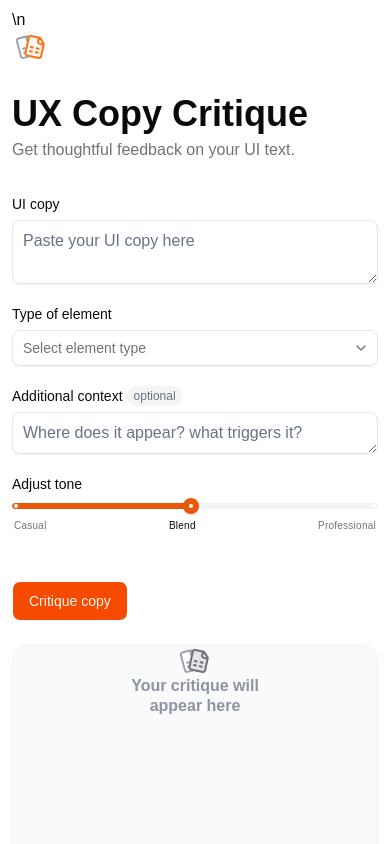
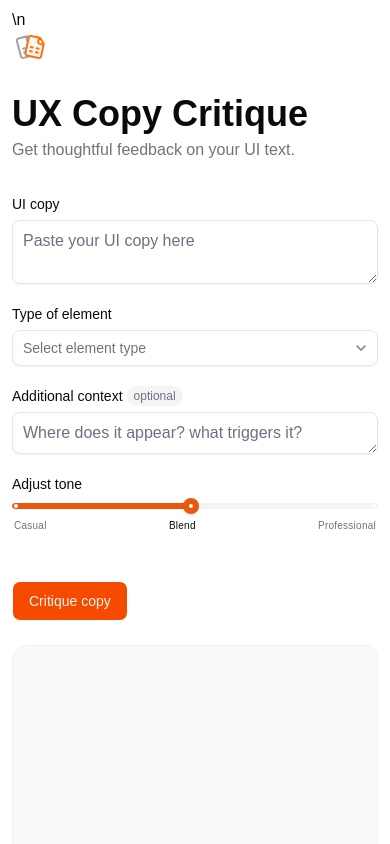
Before and after one commit to solinkz/ux-copy-critique, a React (Vite) app: page / in a window 390 px wide. Shown: the top 844 px of the page. Built offline with nearby package versions, Linux system fonts and the light colour scheme.

Commit message:
Adjusted critique header for mobile

```diff
--- a/src/components/critiqueSection/CritiqueHeader.tsx
+++ b/src/components/critiqueSection/CritiqueHeader.tsx
@@ -15,7 +15,7 @@ export function CritiqueHeader({ uiCopy, elementType }: CritiqueHeaderProps) {
   return (
     <div className="sticky top-0 z-10 bg-gradient-to-b from-gray-50 via-gray-50/90 to-transparent p-2 sm:p-3 pb-6 sm:pb-8 -mb-4 flex flex-col sm:flex-row items-start sm:items-center justify-between gap-3">
       {/* Cards section */}
-      <div className="flex flex-col sm:flex-row gap-2 sm:gap-3 w-full sm:w-auto">
+      <div className="flex  gap-2 sm:gap-3 w-full sm:w-auto">
         <div className="flex p-2 pr-3 gap-2 items-center bg-white rounded-lg border border-gray-100 w-full sm:w-auto sm:min-w-[200px]">
           <LetterText
             size={16}
@@ -47,7 +47,7 @@ export function CritiqueHeader({ uiCopy, elementType }: CritiqueHeaderProps) {
       </div>
 
       {/* Action buttons */}
-      <div className="flex gap-2 sm:gap-3 w-full sm:w-auto justify-end">
+      <div className="hidden sm:flex gap-2 sm:gap-3 w-full sm:w-auto justify-end">
         {/* Reload button with tooltip */}
         <Tooltip>
           <TooltipTrigger>
--- a/src/components/critiqueSection/LoadingState.tsx
+++ b/src/components/critiqueSection/LoadingState.tsx
@@ -19,7 +19,7 @@ export function LoadingState() {
   }, []);
 
   return (
-    <div className="flex flex-col md:min-h-[650px] items-center justify-center">
+    <div className="flex flex-col md:min-h-[650px] min-h-[450px] items-center justify-center">
       <div className="w-[200px] text-center mx-auto flex flex-col items-center">
         <img src={uxcopyloading} alt="loading icon" className="h-8" />
         <p className="text-gray-500 text-sm font-semibold leading-5 opacity-75 mt-2">
--- a/src/components/critiqueSection/emptyState.tsx
+++ b/src/components/critiqueSection/emptyState.tsx
@@ -1,7 +1,7 @@
 import uxcopystate from "@/assets/uxcopystate.svg";
 export function EmptyState() {
   return (
-    <div className="flex flex-col md:min-h-[757px] items-center justify-center">
+    <div className="flex flex-col md:min-h-[757px] min-h-[550px] items-center justify-center">
       <div className="w-[129px] text-center mx-auto flex flex-col items-center">
         <img src={uxcopystate} alt="empty state icon" />
         <p className="text-gray-500 font-semibold leading-5 opacity-75">
```
